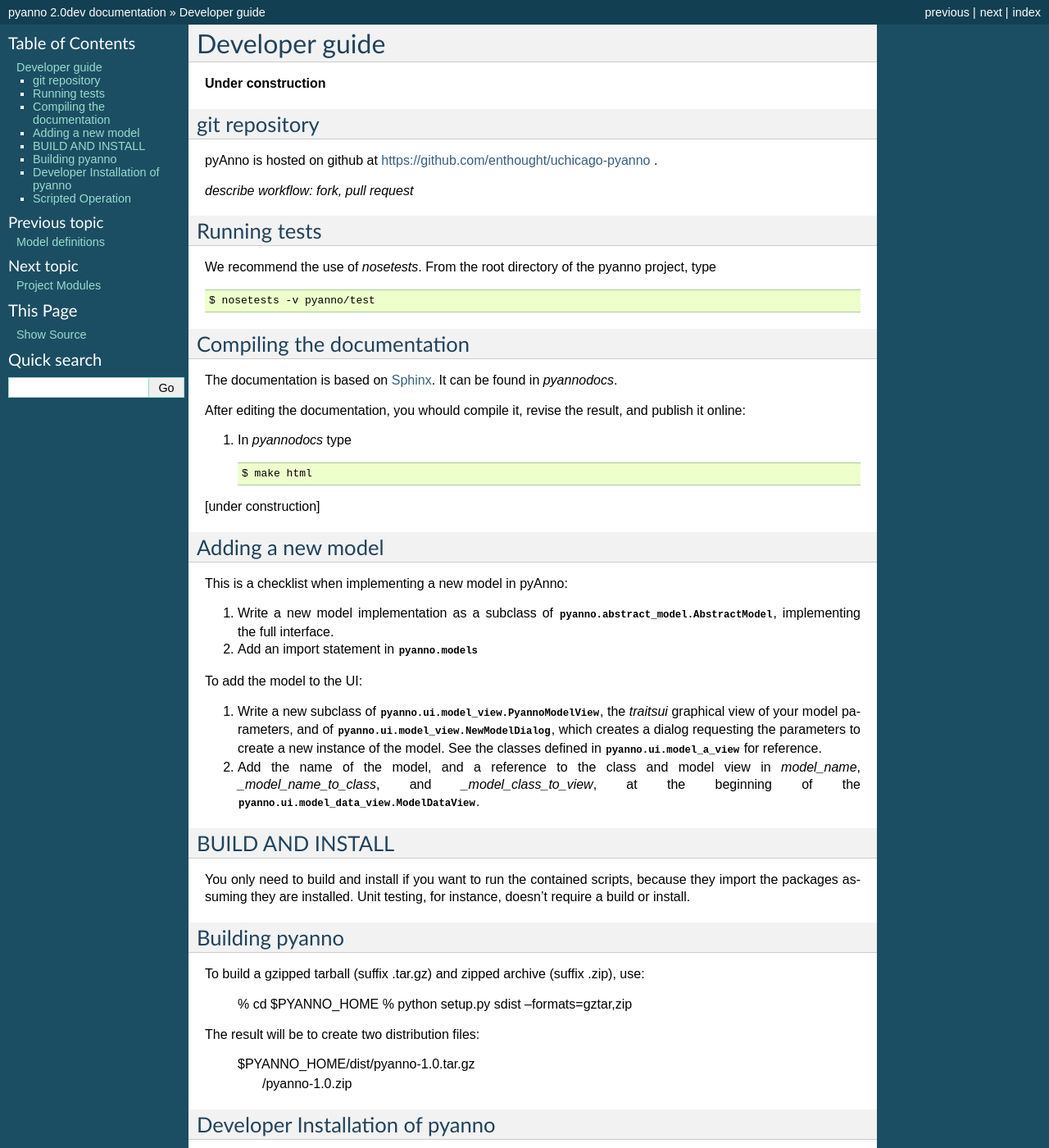
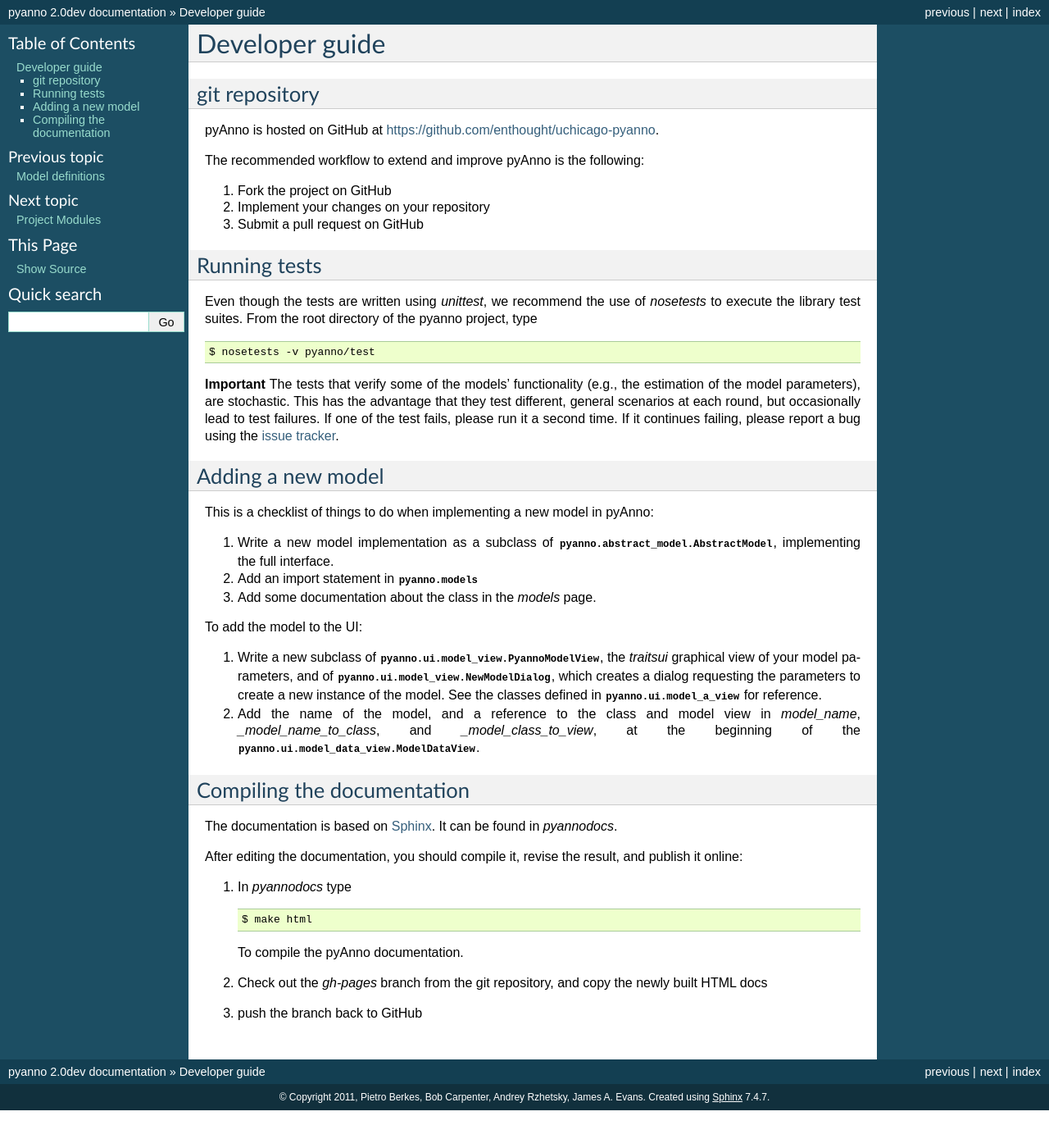
Before and after one commit to xpw0222/uchicago-pyanno, a Sphinx documentation site: the page built from docs/source/developer_guide.rst, in a window 1280 px wide and 1400 px high. Shown: the whole window at 82% size. Built offline with Sphinx 7.4.7, drawn with Linux system fonts in a browser that asks for light colours; formulas are drawn with MathJax 3; some of the changed text lies outside the part shown.

Commit message:
DOC: developers guide

```diff
--- a/docs/source/developer_guide.rst
+++ b/docs/source/developer_guide.rst
@@ -1,50 +1,50 @@
 Developer guide
 ===============
-
-**Under construction**
 
 git repository
 --------------
 
-pyAnno is hosted on github at https://github.com/enthought/uchicago-pyanno .
+pyAnno is hosted on GitHub at
+`https://github.com/enthought/uchicago-pyanno <https://github.com/enthought/uchicago-pyanno>`_.
 
-*describe workflow: fork, pull request*
+The recommended workflow to extend and improve pyAnno is the following:
+
+1. Fork the project on GitHub
+
+2. Implement your changes on your repository
+
+3. Submit a pull request on GitHub
 
 
 Running tests
 -------------
 
-We recommend the use of `nosetests`. From the root directory of the
+Even though the tests are written using `unittest`, we recommend the use of
+`nosetests` to execute the library test suites. From the root directory of the
 pyanno project, type ::
 
     $ nosetests -v pyanno/test
 
-
-Compiling the documentation
----------------------------
-
-The documentation is based on `Sphinx <http://sphinx.pocoo.org/index.html>`_.
-It can be found in `pyanno\docs`.
-
-After editing the documentation, you whould compile it, revise the result,
-and publish it online:
-
-1) In `pyanno\docs` type ::
-
-    $ make html
-
-[under construction]
+**Important** The tests that verify some of the models' functionality (e.g.,
+the estimation of the model parameters), are stochastic. This has the advantage
+that they test different, general scenarios at each round, but occasionally
+lead to test failures. If one of the test fails, please run it a second time.
+If it continues failing, please report a bug using the
+`issue tracker <https://github.com/enthought/uchicago-pyanno/issues>`_.
 
 Adding a new model
 ------------------
 
-This is a checklist when implementing a new model in pyAnno:
+This is a checklist of things to do when implementing a new model in pyAnno:
 
 1) Write a new model implementation as a subclass of
    :class:`pyanno.abstract_model.AbstractModel`, implementing the full
    interface.
 
 2) Add an import statement in :py:mod:`pyanno.models`
+
+3) Add some documentation about the class in the `models` page.
+
 
 To add the model to the UI:
 
@@ -60,48 +60,22 @@ To add the model to the UI:
    at the beginning of the :class:`pyanno.ui.model_data_view.ModelDataView`.
 
 
-BUILD AND INSTALL
-------------------------------------------------------------
-You only need to build and install if you want to run
-the contained scripts, because they import the packages
-assuming they are installed.  Unit testing, for instance,
-doesn't require a build or install.
+Compiling the documentation
+---------------------------
 
-Building pyanno
-----------------------------------------
-To build a gzipped tarball (suffix .tar.gz)
-and zipped archive (suffix .zip), use:
+The documentation is based on `Sphinx <http://sphinx.pocoo.org/index.html>`_.
+It can be found in `pyanno\docs`.
 
-    % cd $PYANNO_HOME
-    % python setup.py sdist --formats=gztar,zip
+After editing the documentation, you should compile it, revise the result,
+and publish it online:
 
-The result will be to create two distribution
-files:
+1) In `pyanno\docs` type ::
 
-    $PYANNO_HOME/dist/pyanno-1.0.tar.gz
-                     /pyanno-1.0.zip
+    $ make html
 
-Developer Installation of pyanno
-----------------------------------------
-After following the build instructions above,
+   To compile the pyAnno documentation.
 
-    % cd $PYANNO_HOME
-    % python setup.py install
+2) Check out the `gh-pages` branch from the git repository, and copy the
+   newly built HTML docs
 
-End-user installation instructions in Install.txt.
-
-
-Scripted Operation
-----------------------------------------
-There are Windows batch (.bat) and Unix shell (.sh) scripts
-to build and install.
-
-On Windows:
-
-     % cd $PYANNO_HOME
-     % build.bat
-
-On Unix:
-
-     % cd $PYANNO_HOME
-     % sh build.sh
+3) push the branch back to GitHub
```
